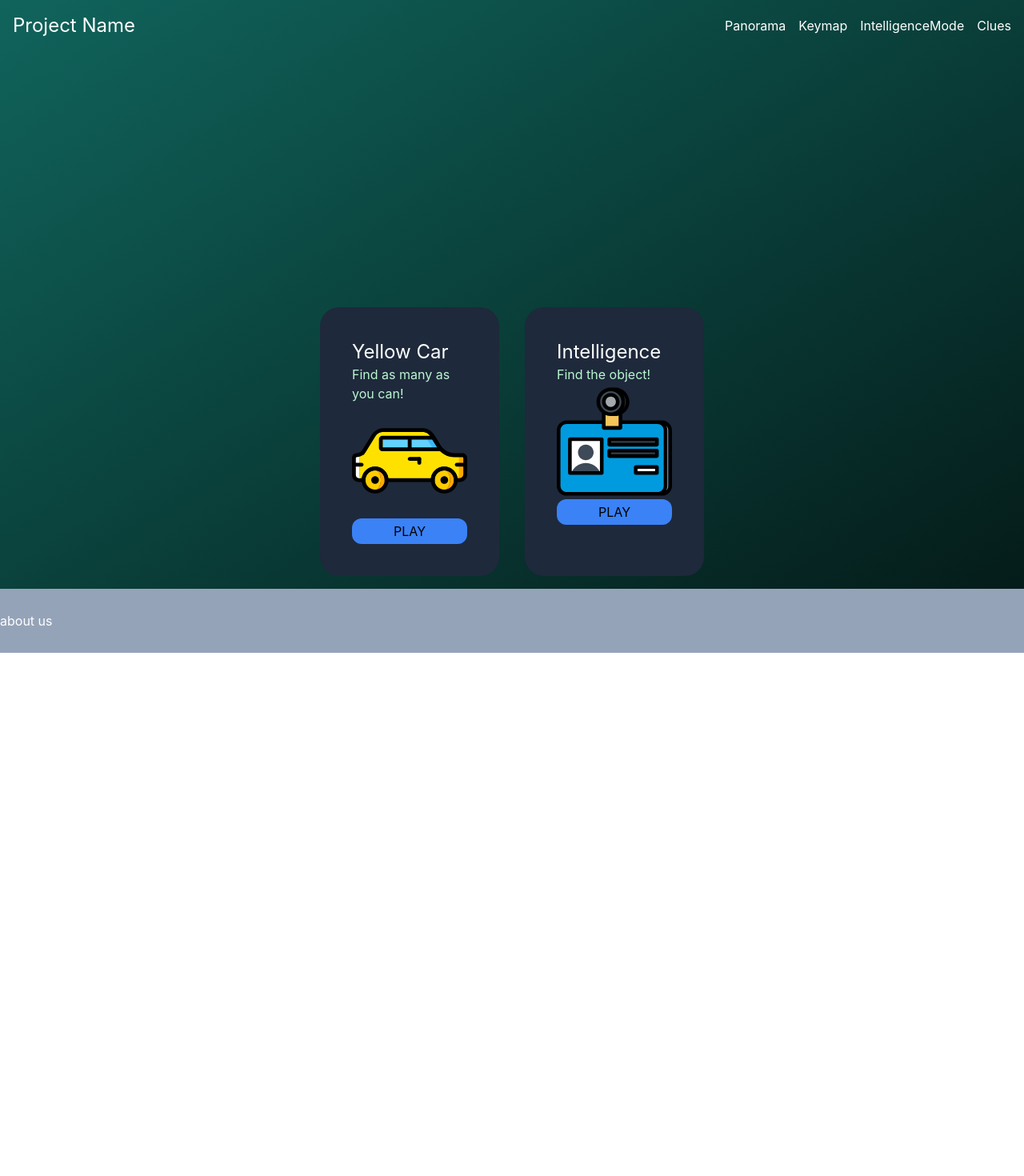
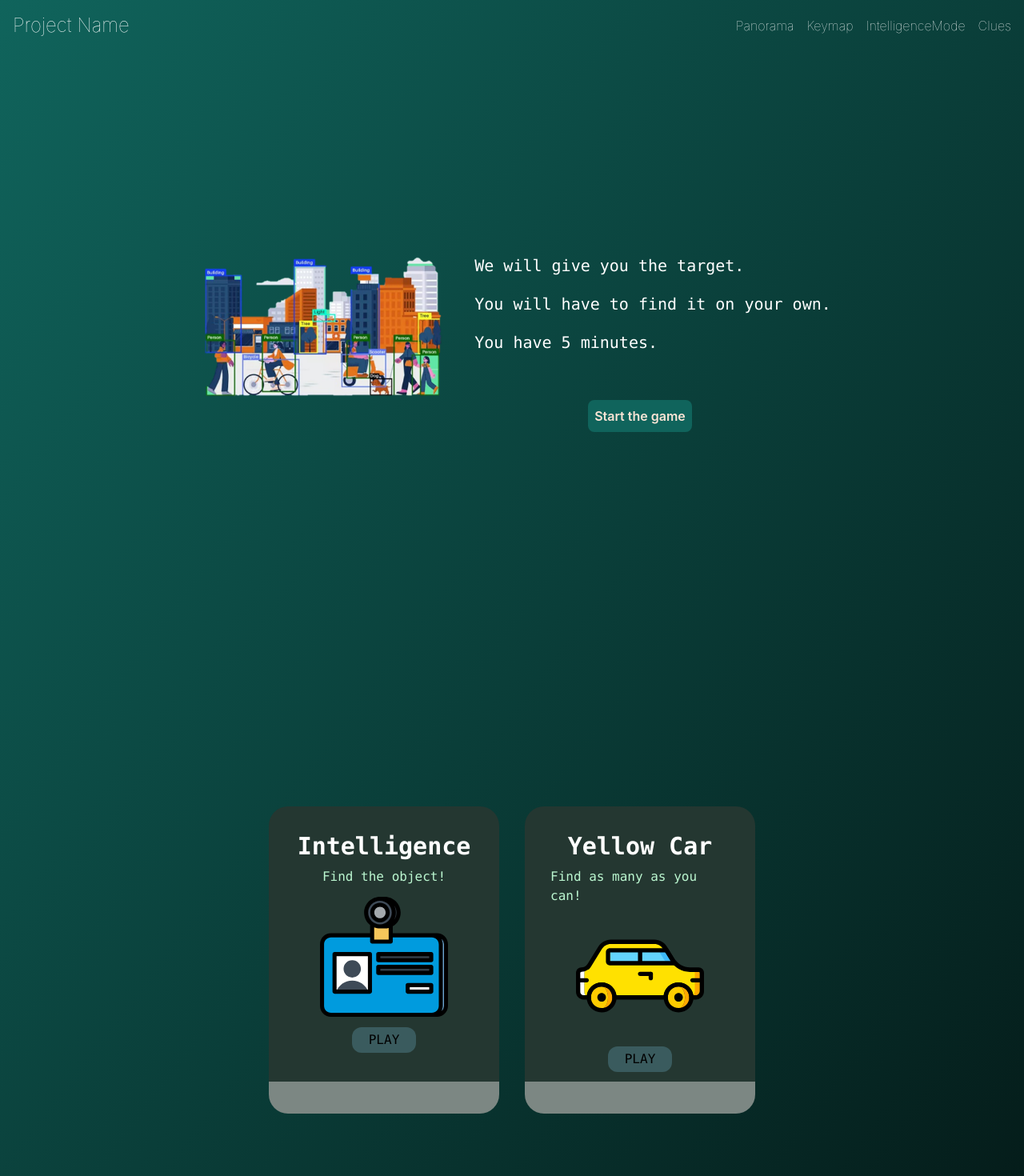
Before and after one commit to IdanHaf/ChasingTheSun, a React (Create React App) app in the folder frontend/: page / in a window 1280 px wide. Shown: the top 1470 px of the page at 80% size. Before the commit the page ends 816 px from the top, so only its background shows below. Built offline with nearby package versions, Linux system fonts and the light colour scheme.

Commit message:
made homepage multi-paged

```diff
--- a/frontend/src/components/homePage/Body.js
+++ b/frontend/src/components/homePage/Body.js
@@ -1,40 +1,75 @@
 import YCar from "./yellowcar.svg";
 import IdTicket from "./idTicket.svg";
+import Labels from "./labels.png";
+import { twMerge } from "tailwind-merge";
+
 export default function Body() {
   return (
-    <div className="flex flex-col h-full ">
-      <div className="grid grid-cols-10 grid-rows-2">
+    <>
+    <Home />
+    <Modes />
+    </>
+  );
+}
 
+function Home() {
+  return (
+    <div className="flex items-center justify-center h-screen gap-8">
+      <img src={Labels} className="h-60 w-80" />
+      <div className="flex flex-col items-center">
+      <p className="text-white flex-col flex gap-5 text-xl font-mono h-60  justify-center">
+      <span>We will give you the target.</span>
+
+      <span>You will have to find it on your own.</span>
+
+      <span>You have 5 minutes.</span>
+
+      </p>
+      <button className="bg-[#10645C] text-[#FBE5D6] p-2 rounded-lg font-semibold mr-8 hover:-translate-y-1">Start the game</button>
+      </div>
+    </div>
+  )
+}
+function Modes() {
+  return (
+    <>
+      <div className="flex items-center justify-center h-screen">
+        <Card
+          text="Intelligence"
+          img={IdTicket}
+          description="Find the object!"
+          className="h-96 w-72"
+        />
         <Card
           text="Yellow Car"
           img={YCar}
           description="Find as many as you can!"
-          css="col-start-4 col-end-6 row-start-2"
-        />
-        <Card
-          text="Intelligence"
-          img={IdTicket}
-          description="Find the object!"
-          css="col-start-6 col-end-8 row-start-2"
+          className="h-96 w-72"
         />
       </div>
-    </div>
+    </>
   );
 }
 
 function Card(props) {
   return (
     <div
-      className={"flex flex-col m-4 p-10 rounded-3xl bg-slate-800 " + props.css}
+      className={twMerge(
+        "flex flex-col m-4 p-8 rounded-3xl bg-[#243731] relative items-center font-mono",
+        props.className
+      )}
     >
-      <div className="flex flex-col">
-        <h1 className="text-white text-2xl">{props.text}</h1>
+      <div className="flex flex-col gap-2 items-center">
+        <h1 className="text-white text-3xl font-semibold">{props.text}</h1>
         <p className="text-green-200">{props.description}</p>
+
+        <img src={props.img} className="h-40 w-40" />
+        <button className="rounded-xl p-1 w-20 bg-green-gray-600">
+          <a>PLAY</a>
+        </button>
       </div>
-      <img src={props.img} />
-      <button className="bg-blue-500 rounded-xl p-1">
-        <a>PLAY</a>
-      </button>
+
+      <div className="w-full bg-white/40 rounded-b-3xl absolute bottom-0 h-10 left-0"></div>
     </div>
   );
 }
--- a/frontend/src/components/homePage/Header.js
+++ b/frontend/src/components/homePage/Header.js
@@ -1,3 +1,5 @@
+import { twMerge } from "tailwind-merge";
+
 export default function Header() {
   return (
     <nav className="fixed flex flex-row items-center w-full text-white p-4">
@@ -14,8 +16,8 @@ export default function Header() {
 
 function Button(props) {
   return (
-    <button>
-      <a href={props.href} className="capitalize">
+    <button className="flex flex-col items-center">
+      <a href={props.href} className={"capitalize"}>
         {props.name}
       </a>
     </button>
--- a/frontend/src/pages/HomePage.js
+++ b/frontend/src/pages/HomePage.js
@@ -4,7 +4,7 @@ import Header from "../components/homePage/Header";
 
 const HomePage = () => {
   return (
-    <div className="flex flex-col w-full h-full -z-10 bg-gradient-to-tl from-[#041816] to-[#10645C]">
+    <div className="flex flex-col w-full h-full -z-10 bg-gradient-to-tl from-[#041816] to-[#10645C] font-thin">
       <Header />
       <Body />
       <Footer />
```
Also changed, not shown: frontend/src/components/homePage/labels.png (added).
